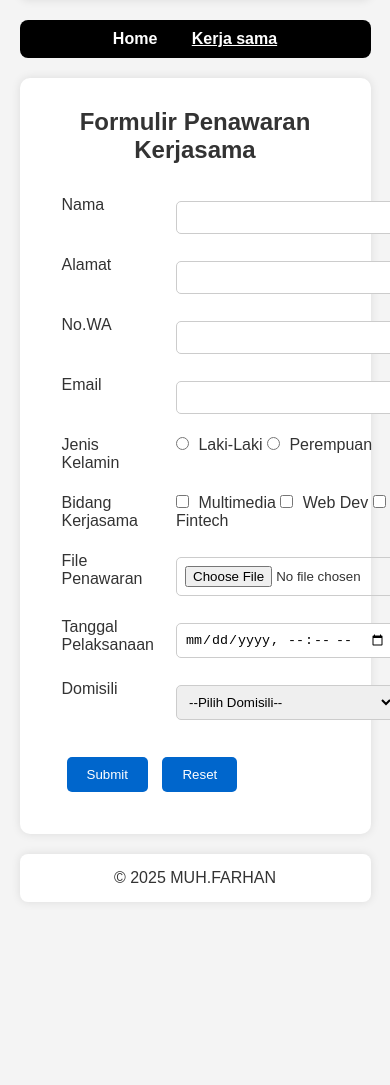
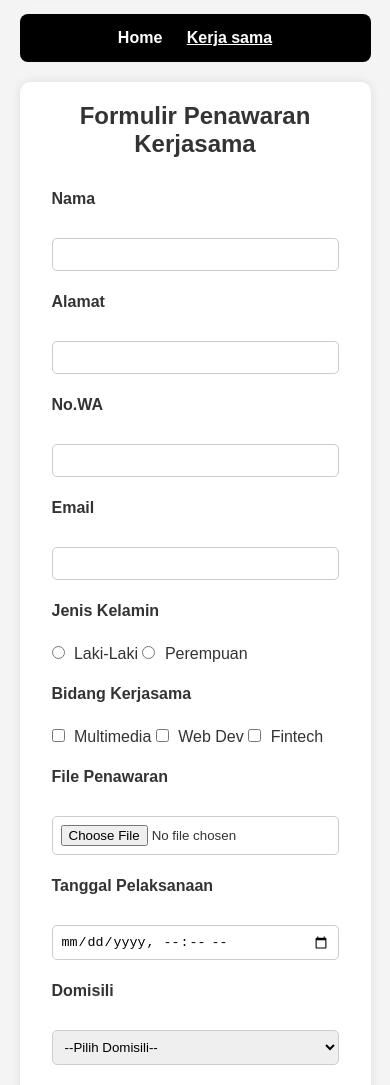
Before and after one commit to MuhFarhan30/Website-CV-Pribadi, a plain HTML site: page kerjasama.html in a window 390 px wide. Shown: the part 92-1177 px from the top of the page. Before the commit the page ends 1014 px from the top, so only its background shows below. Drawn offline with Linux system fonts and the light colour scheme.

Commit message:
style-kerjasama.css

```diff
--- a/style-kerjasama.css
+++ b/style-kerjasama.css
@@ -111,3 +111,37 @@ footer {
   border-radius: 8px;
   box-shadow: 0 0 10px rgba(0,0,0,0.1);
 }
+@media (max-width: 600px) {
+  header h1 {
+    font-size: 22px;
+  }
+
+  nav {
+    flex-direction: column;
+    gap: 10px;
+  }
+
+  nav a {
+    display: inline-block;
+    margin: 5px 10px;
+  }
+
+  section {
+    padding: 20px;
+  }
+
+  form td {
+    display: block;
+    width: 100%;
+  }
+
+  form td:first-child {
+    margin-bottom: 5px;
+    font-weight: bold;
+  }
+
+  form button {
+    width: 100%;
+    margin-top: 10px;
+  }
+}
```
